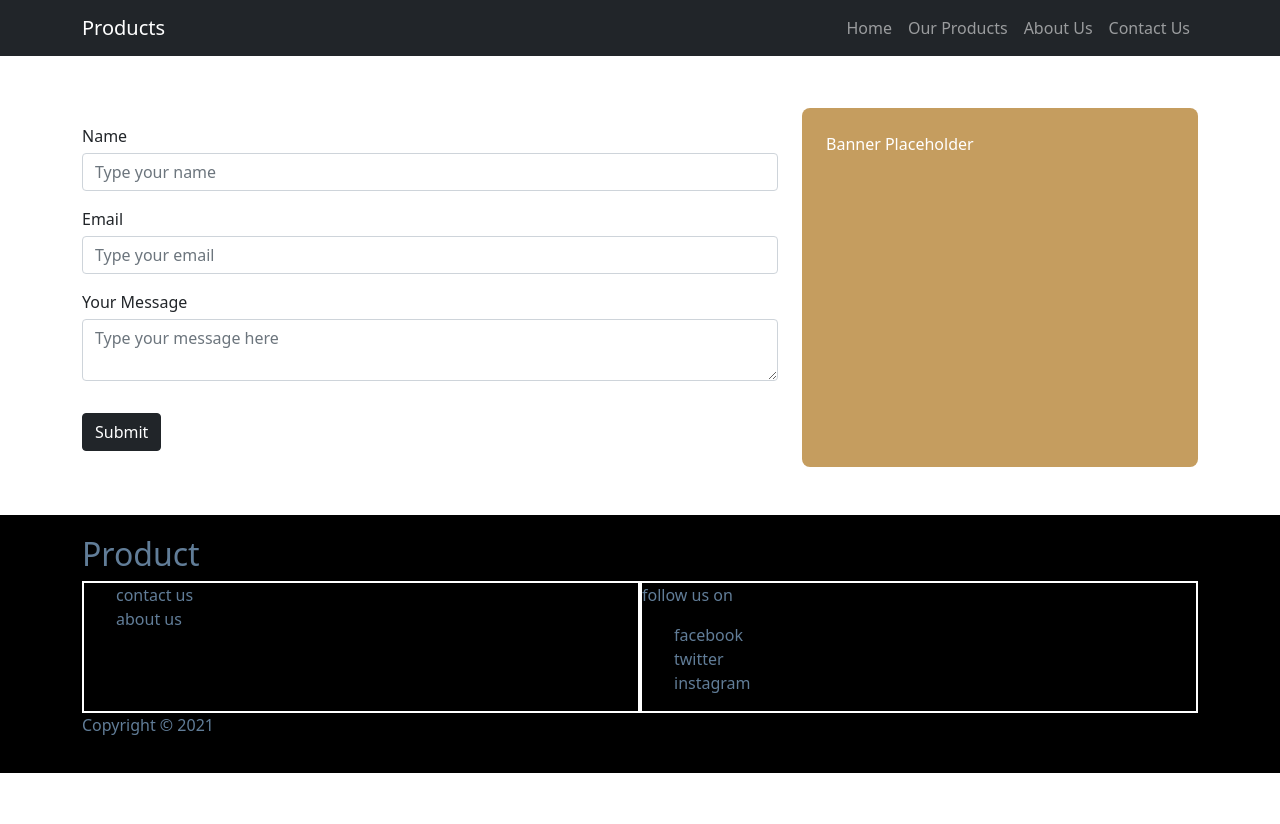
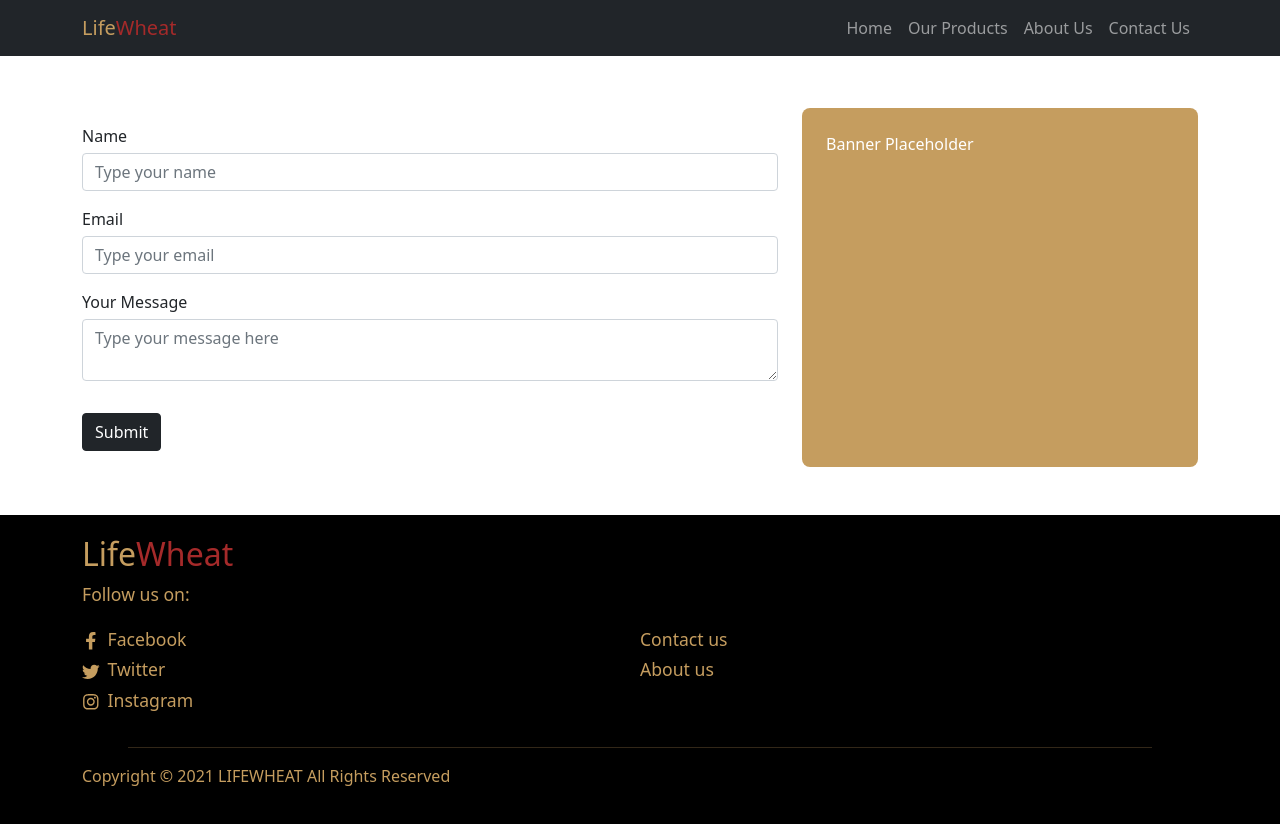
Before and after one commit to GeorgeLogger/productsweb, a React (Create React App) app in the folder client/: page /Contact in a window 1280 px wide. Before the commit the page ends 800 px from the top, so only its background shows below. Built offline with nearby package versions, Linux system fonts and the light colour scheme.

Commit message:
Links, decors, and stylings

```diff
--- a/client/package.json
+++ b/client/package.json
@@ -10,6 +10,7 @@
     "bootstrap": "^5.1.0",
     "react": "^17.0.2",
     "react-dom": "^17.0.2",
+    "react-icons": "^4.2.0",
     "react-redux": "^7.2.5",
     "react-router-dom": "^5.3.0",
     "react-scripts": "4.0.3",
--- a/client/src/App.css
+++ b/client/src/App.css
@@ -3,5 +3,6 @@
 :root {
   --clr-grey: hsl(210, 22%, 49%);
   --clr-gold: #c59d5f;
+  --clr-brown: brown;
   --radius: 0.5rem;
 }
--- a/client/src/components/AppNavbar.js
+++ b/client/src/components/AppNavbar.js
@@ -20,8 +20,8 @@ const AppNavbar = () => {
     <div>
       <Navbar color="dark" dark expand="sm" className="mb-1">
         <Container>
-          <Link to="/" className="navbar-brand">
-            Products
+          <Link to="/" className="navbar-brand" style={{ color: "var(--clr-brown)" }}>
+            <span style={{ color: "var(--clr-gold)" }}>Life</span>Wheat
           </Link>
           <NavbarToggler onClick={toggle} />
           <Collapse isOpen={isOpen} navbar>
--- a/client/src/components/Home.js
+++ b/client/src/components/Home.js
@@ -1,12 +1,15 @@
 import Hero from "./homepage/Hero";
 import Section from "./homepage/Section";
+import Divider from "./homepage/Divider";
 
 const Home = () => {
   return (
     <>
       <Hero />
-      <Section section="section1"/>
-      <Section section="section2"/>
+      <Divider />
+      <Section section="section1" />
+      <Divider />
+      <Section section="section2" />
       {/* Go to Top button */}
     </>
   );
--- /dev/null
+++ b/client/src/components/homepage/Divider.js
@@ -0,0 +1,16 @@
+const Divider = () => {
+  return (
+    <hr
+      style={{
+        width: "80%",
+        height: "1px",
+        border: "0",
+        marginRight: "auto",
+        marginLeft: "auto",
+        color: "var(--clr-gold)",
+      }}
+    />
+  );
+};
+
+export default Divider;
--- a/client/src/components/homepage/Footer.css
+++ b/client/src/components/homepage/Footer.css
@@ -1,7 +1,16 @@
 #footer {
-  color: var(--clr-grey);
+  color: var(--clr-gold);
+  font-size: 1.1rem;
   background-color: black;
   padding: 20px 0;
+}
+
+.title-hl {
+  color: var(--clr-gold);
+}
+
+.footer-title {
+  color: var(--clr-brown);
 }
 
 .footer-main {
@@ -10,10 +19,31 @@
 }
 
 .footer-section {
-  border: 2px solid white;
+  /* border: 1px solid white; */
   width: 100%;
+  font-size: 1.1rem;
 }
 
 .footer-section ul {
   list-style: none;
+  padding-left: 0;
+  line-height: 1.9rem; /*standard 1.65rem */
 }
+
+.soc-med-icon {
+  margin-right: 0.5rem;
+}
+
+.copyright {
+  font-size: 1rem;
+}
+
+.footer-link {
+  color: inherit;
+  text-decoration: none;
+}
+
+.footer-link:hover {
+  color: inherit;
+  text-decoration: underline;
+}
--- a/client/src/components/homepage/Footer.js
+++ b/client/src/components/homepage/Footer.js
@@ -1,30 +1,59 @@
 import "./Footer.css";
 import { Container } from "reactstrap";
+import { FaFacebookF, FaTwitter, FaInstagram } from "react-icons/fa";
+import { Link } from "react-router-dom";
+import Divider from "./Divider";
 
 const Footer = () => {
   return (
     <section id="footer">
       <Container>
-        <h2>Product</h2>
+        <h2 className="footer-title">
+          <span className="title-hl">Life</span>Wheat
+        </h2>
+
+        <p>Follow us on:</p>
+
         <div className="footer-main">
+          <div className="footer-section social-media">
+            <ul>
+              <Link to="#" className="footer-link">
+                <li>
+                  <FaFacebookF className="soc-med-icon" />
+                  Facebook
+                </li>
+              </Link>
+              <Link to="#" className="footer-link">
+                <li>
+                  <FaTwitter className="soc-med-icon" />
+                  Twitter
+                </li>
+              </Link>
+              <Link to="#" className="footer-link">
+                <li>
+                  <FaInstagram className="soc-med-icon" />
+                  Instagram
+                </li>
+              </Link>
+            </ul>
+          </div>
           <div className="footer-section footer-menu">
             <ul>
-              <li>contact us</li>
-              <li>about us</li>
-            </ul>
-          </div>
-          <div className="footer-section social-media">
-            <p>follow us on</p>
-            <ul>
-              <li>facebook</li>
-              <li>twitter</li>
-              <li>instagram</li>
+              <Link to="/Contact" className="footer-link">
+                <li>Contact us</li>
+              </Link>
+              <Link to="/About" className="footer-link">
+                <li>About us</li>
+              </Link>
             </ul>
           </div>
         </div>
       </Container>
+
+      <Divider />
+
       <Container className="copyright">
-        <p>Copyright &copy; 2021</p>
+        <p>Copyright &copy; 2021 LIFEWHEAT All Rights Reserved</p>
       </Container>
     </section>
   );
--- a/client/src/components/homepage/Hero.css
+++ b/client/src/components/homepage/Hero.css
@@ -6,7 +6,7 @@
 
 .hero-container {
   border: 5px solid var(--clr-gold);
-  border-radius: 0.5rem;
+  border-radius: var(--radius);
   width: 80vw;
   height: 80vh;
   margin: 0 auto;
@@ -32,5 +32,5 @@
 
 .hero-nav Button{
   display: inline;
-  margin: 1rem 1rem;
+  margin: 1rem 0.5rem;
 }
--- a/client/src/components/homepage/Hero.js
+++ b/client/src/components/homepage/Hero.js
@@ -21,6 +21,7 @@ const Hero = () => {
     },
   ];
 
+  const showControl = false;
   const [activeSlide, setActiveSlide] = useState(0);
   const autoSlide = useRef();
 
@@ -65,7 +66,7 @@ const Hero = () => {
           />
         ))}
       </div>
-      {slides.length > 1 && (
+      {slides.length > 1 && showControl && (
         <div className="hero-nav">
           <Button onClick={PrevSlide}>Prev</Button>
           <Button onClick={NextSlide}>Next</Button>
```
Also changed, not shown: 1 other file (tests, documents, lock files or other folders).
